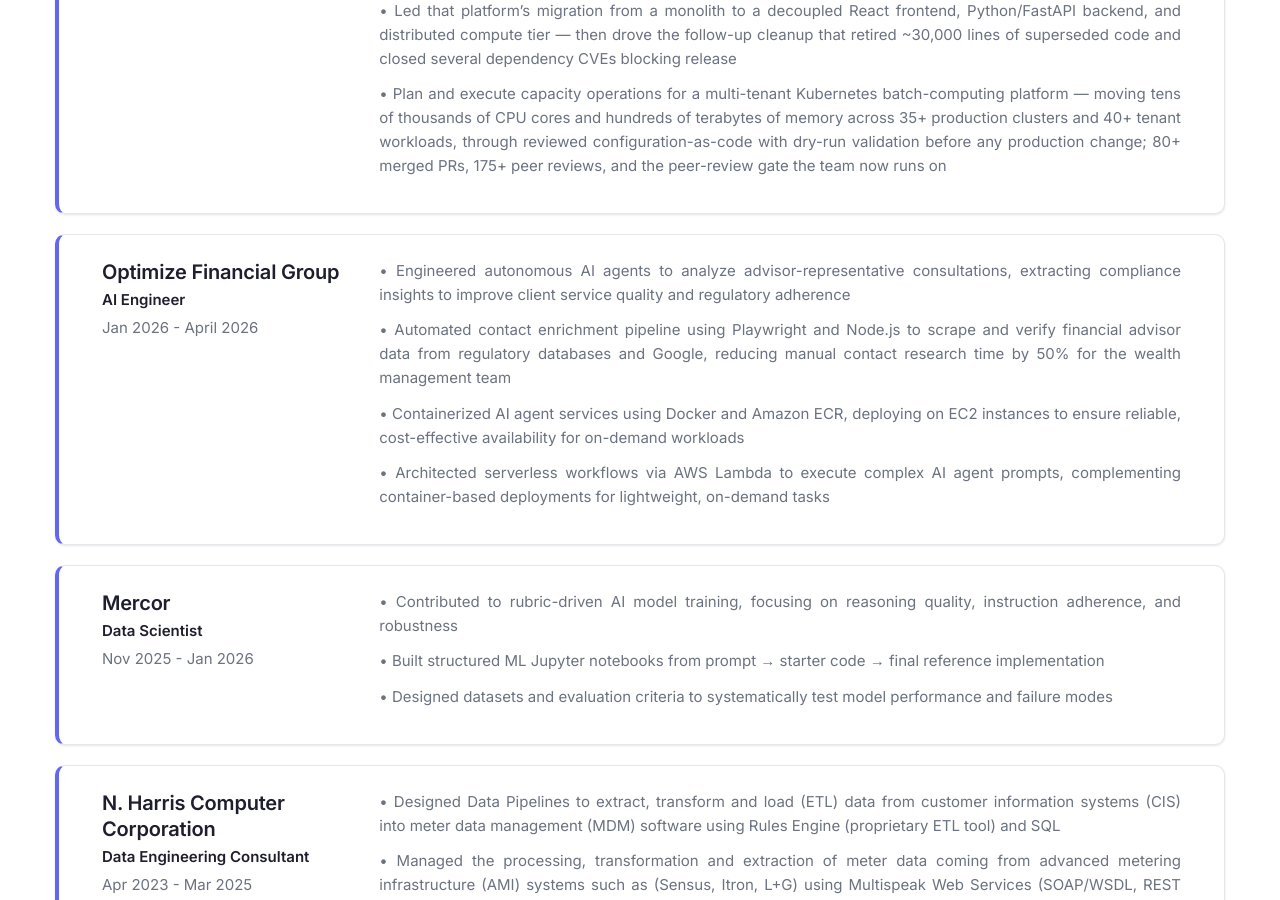
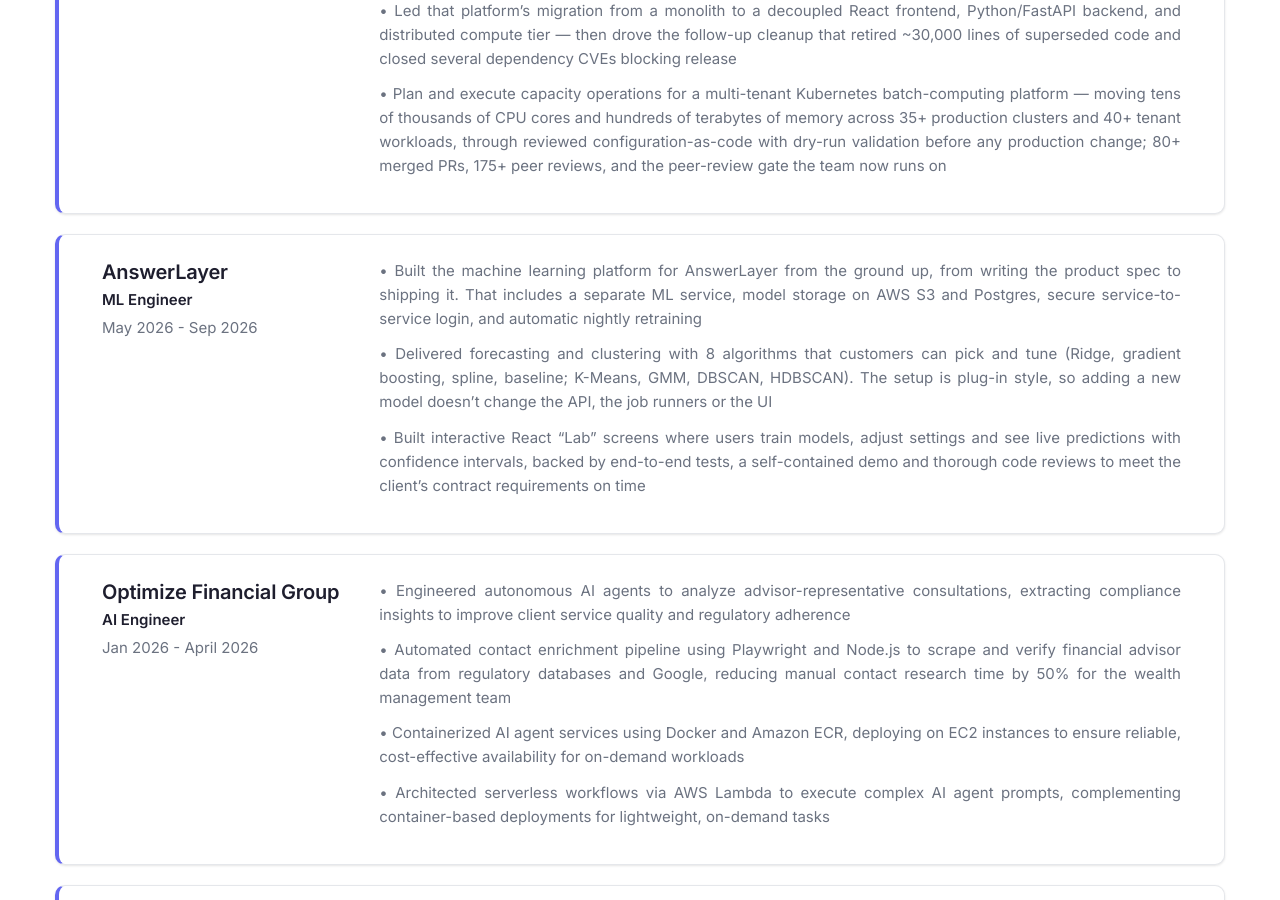
Before and after one commit to saimmehmood/saimmehmood.github.io, a Jekyll site: the page built from index.md, in a window 1280 px wide and 900 px high, scrolled down 1473 px. Built offline with Jekyll 4.4.1, drawn with Linux system fonts in a browser that asks for light colours; nearby versions of some CDN libraries.

Commit message:
add AnswerLayer experience
Co-Authored-By: Claude Opus 5 <noreply@anthropic.com>

```diff
--- a/_data/experience.yml
+++ b/_data/experience.yml
@@ -13,6 +13,18 @@
     • Led that platform's migration from a monolith to a decoupled React frontend, Python/FastAPI backend, and distributed compute tier — then drove the follow-up cleanup that retired ~30,000 lines of superseded code and closed several dependency CVEs blocking release
 
     • Plan and execute capacity operations for a multi-tenant Kubernetes batch-computing platform — moving tens of thousands of CPU cores and hundreds of terabytes of memory across 35+ production clusters and 40+ tenant workloads, through reviewed configuration-as-code with dry-run validation before any production change; 80+ merged PRs, 175+ peer reviews, and the peer-review gate the team now runs on
+
+- layout: left
+  company: AnswerLayer
+  job_title: ML Engineer
+  dates: May 2026 - Sep 2026
+  description: | # this will include new lines to allow paragraphs
+
+    • Built the machine learning platform for AnswerLayer from the ground up, from writing the product spec to shipping it. That includes a separate ML service, model storage on AWS S3 and Postgres, secure service-to-service login, and automatic nightly retraining
+
+    • Delivered forecasting and clustering with 8 algorithms that customers can pick and tune (Ridge, gradient boosting, spline, baseline; K-Means, GMM, DBSCAN, HDBSCAN). The setup is plug-in style, so adding a new model doesn't change the API, the job runners or the UI
+
+    • Built interactive React "Lab" screens where users train models, adjust settings and see live predictions with confidence intervals, backed by end-to-end tests, a self-contained demo and thorough code reviews to meet the client's contract requirements on time
 
 - layout: left
   company: Optimize Financial Group
```
